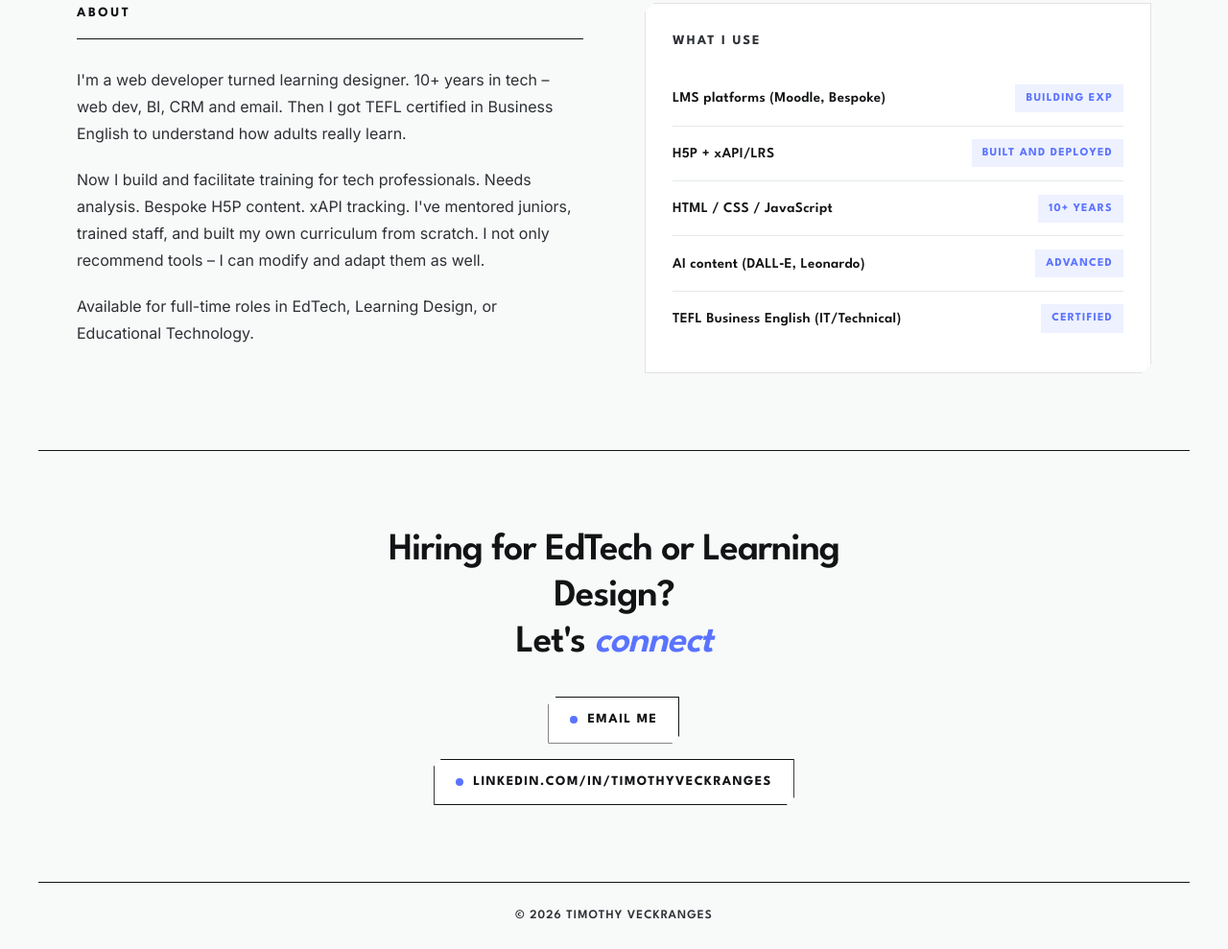
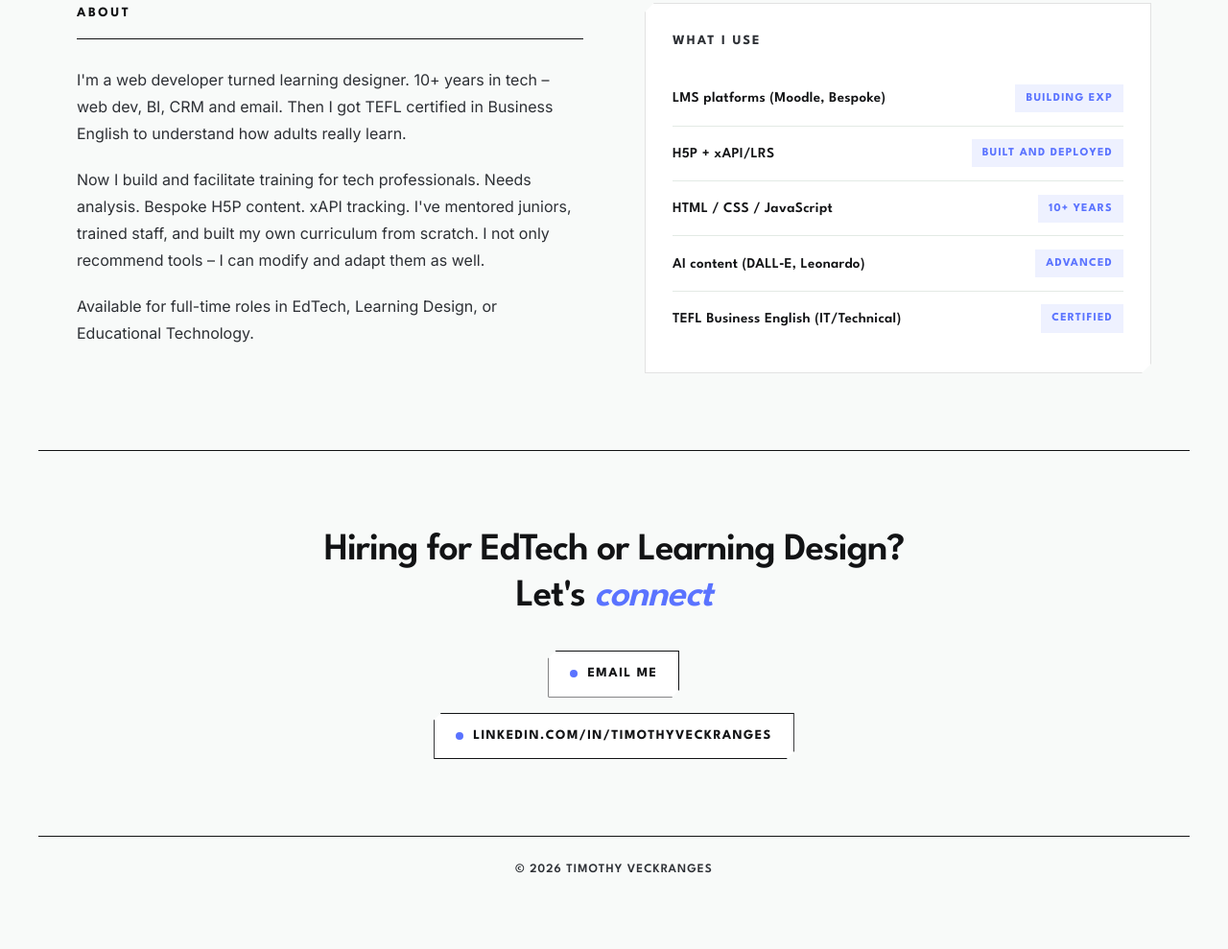
Before and after one commit to timveck/portfolio, a plain HTML site: page index.html in a window 1280 px wide. Shown: the part 4484-5473 px from the top of the page at 96% size. After the commit the page ends 5425 px from the top, so only its background shows below. Drawn offline with Linux system fonts and the light colour scheme.

Commit message:
Update style.css

```diff
--- a/style.css
+++ b/style.css
@@ -1594,7 +1594,7 @@ nav a:hover {
   font-weight: 600;
   letter-spacing: -0.025em;
   color: var(--ink);
-  max-width: 500px;
+  /* max-width: 500px; */
   line-height: 1.2;
 }
 
```
